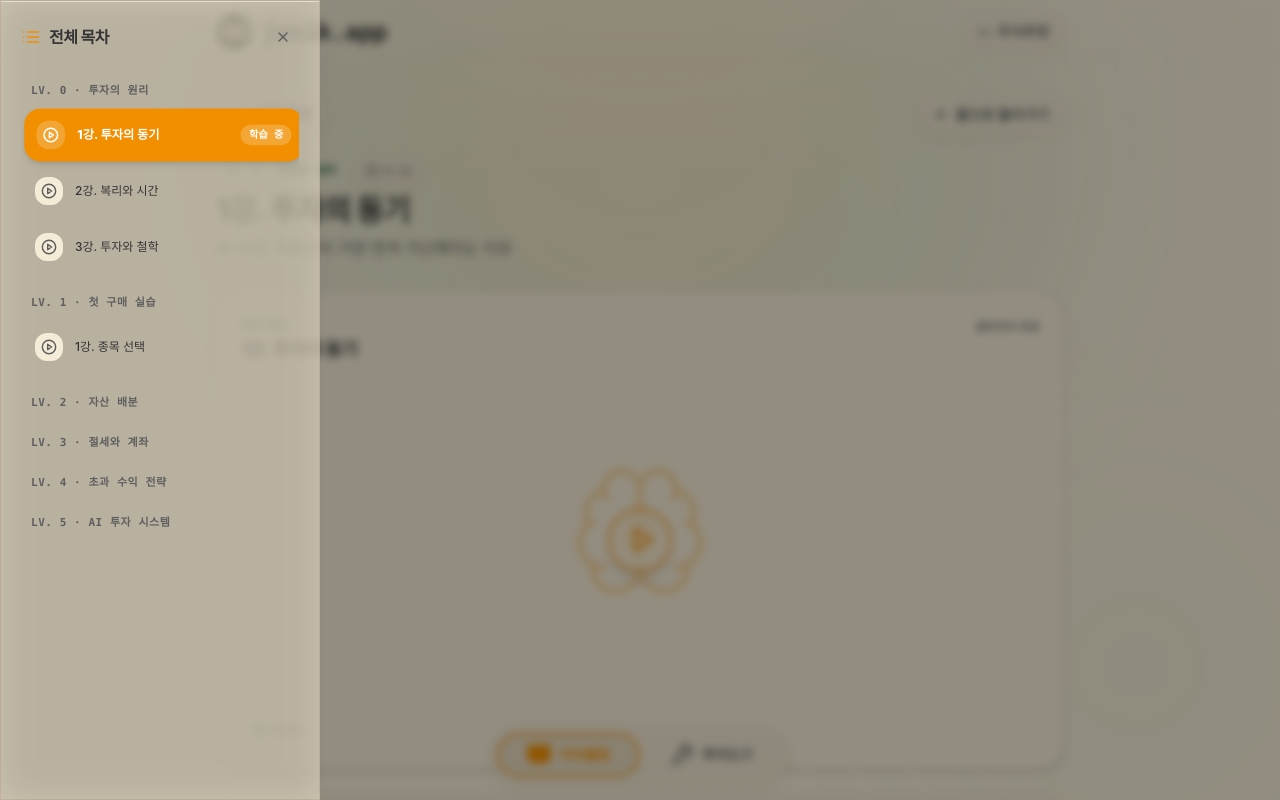
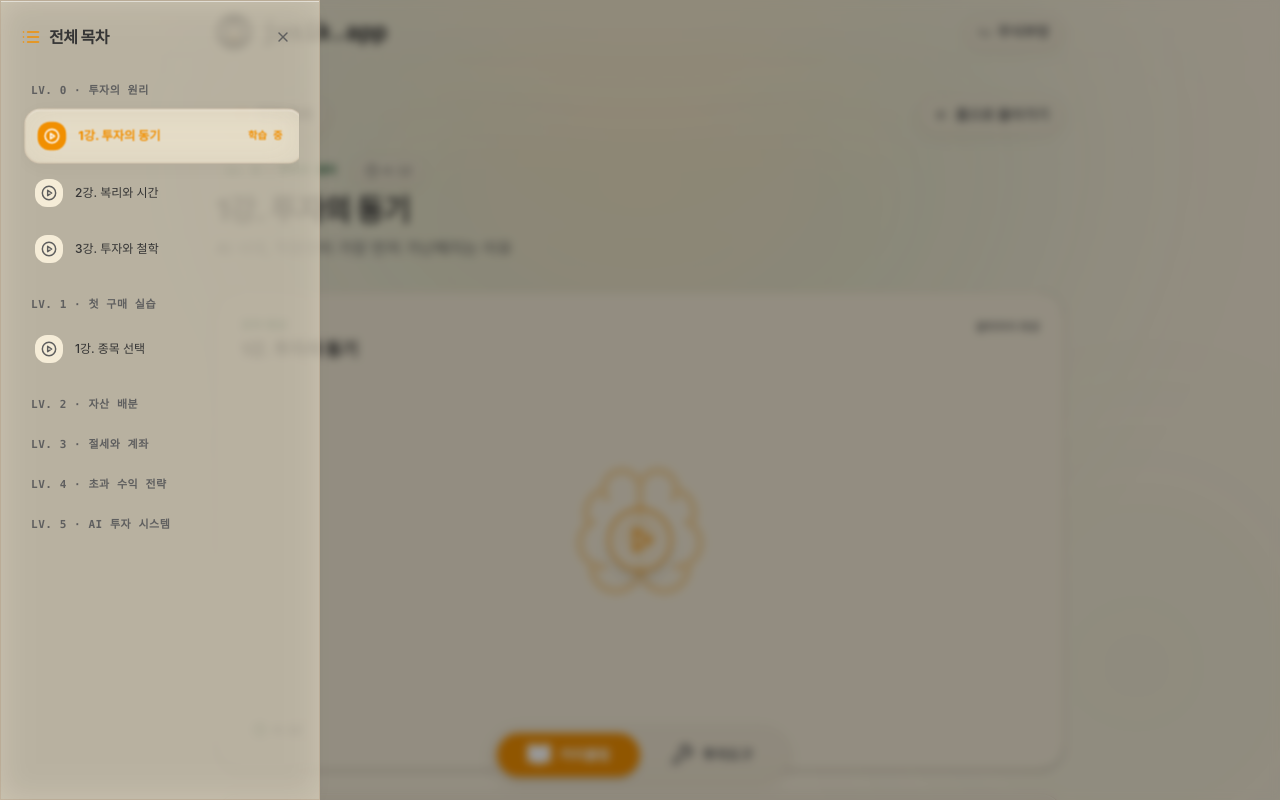
Before and after one commit to hajooi/jusik-app, a Next.js app: page /lesson/lv0-1 in a window 1280 px wide. Both pictures are taken after a click on the button "전체 목차". Shown: the top 800 px of the page. Built offline with nearby package versions, Linux system fonts and the light colour scheme.

Commit message:
style: Apply glass-card orange border glow to active drawer lesson and white text with orange pill to bottom nav

```diff
--- a/src/components/BottomNavigation.tsx
+++ b/src/components/BottomNavigation.tsx
@@ -37,7 +37,7 @@ export default function BottomNavigation() {
           {/* Animated Liquid Sliding Pill Highlight with Orange Glow Border */}
           {activeIndex !== -1 && (
             <div
-              className="absolute top-0 bottom-0 rounded-full bg-[var(--card-hover)] border-2 border-[var(--accent-orange)] transition-transform duration-300 ease-out shadow-sm pointer-events-none"
+              className="absolute top-0 bottom-0 rounded-full bg-[var(--accent-orange)] border-2 border-[var(--accent-orange)] transition-transform duration-300 ease-out shadow-md pointer-events-none"
               style={{
                 width: `${100 / navItems.length}%`,
                 left: 0,
@@ -58,7 +58,7 @@ export default function BottomNavigation() {
                 href={item.href}
                 className={`relative z-10 flex items-center justify-center gap-1.5 sm:gap-2 py-2.5 px-3 sm:px-4 rounded-full w-full transition-all duration-300 active:scale-95 ${
                   isActive
-                    ? 'text-[var(--accent-orange)] font-black'
+                    ? 'text-white font-extrabold'
                     : 'text-[var(--text-secondary)] font-semibold hover:text-[var(--accent-orange)]'
                 }`}
               >
@@ -66,7 +66,7 @@ export default function BottomNavigation() {
                   fill={isActive ? 'currentColor' : 'none'}
                   className={`w-4.5 h-4.5 transition-all duration-300 ${
                     isActive
-                      ? 'stroke-[2.2px] text-[var(--accent-orange)] scale-105'
+                      ? 'stroke-[2.2px] text-white scale-105'
                       : 'stroke-[1.8px]'
                   }`}
                 />
--- a/src/components/SidebarDrawer.tsx
+++ b/src/components/SidebarDrawer.tsx
@@ -58,15 +58,15 @@ export default function SidebarDrawer({ currentLessonId }: SidebarDrawerProps) {
                     key={lesson.id}
                     href={`/lesson/${lesson.id}`}
                     onClick={handleClose}
-                    className={`group flex items-center gap-3 p-3 rounded-2xl text-xs transition-all duration-200 ${
+                    className={`group flex items-center gap-3 p-3 rounded-2xl text-xs transition-all duration-300 ${
                       isActive
-                        ? 'bg-[var(--accent-orange)] text-white font-extrabold shadow-md scale-[1.02] translate-x-1'
+                        ? 'glass-card border-2 border-[var(--accent-orange)] text-[var(--accent-orange)] font-extrabold shadow-md scale-[1.02] translate-x-1'
                         : 'text-[var(--text-primary)] hover:bg-[var(--card-hover)] hover:text-[var(--accent-orange)] font-medium'
                     }`}
                   >
                     <div className={`w-7 h-7 rounded-xl flex items-center justify-center shrink-0 transition-colors ${
                       isActive
-                        ? 'bg-white/20 text-white'
+                        ? 'bg-[var(--accent-orange)] text-white shadow-2xs'
                         : 'bg-[var(--bg-main)] text-[var(--text-secondary)] group-hover:text-[var(--accent-orange)] group-hover:bg-[var(--accent-orange)]/10'
                     }`}>
                       <PlayCircle className="w-4 h-4 stroke-[2.2]" />
@@ -75,7 +75,7 @@ export default function SidebarDrawer({ currentLessonId }: SidebarDrawerProps) {
                     <span className="truncate flex-1">{lesson.title}</span>
 
                     {isActive ? (
-                      <span className="text-[10px] font-extrabold px-2 py-0.5 rounded-full bg-white/20 text-white shrink-0 font-mono">
+                      <span className="text-[10px] font-extrabold px-2 py-0.5 rounded-full bg-[var(--accent-orange)]/15 text-[var(--accent-orange)] shrink-0 font-mono">
                         학습 중
                       </span>
                     ) : (
```
